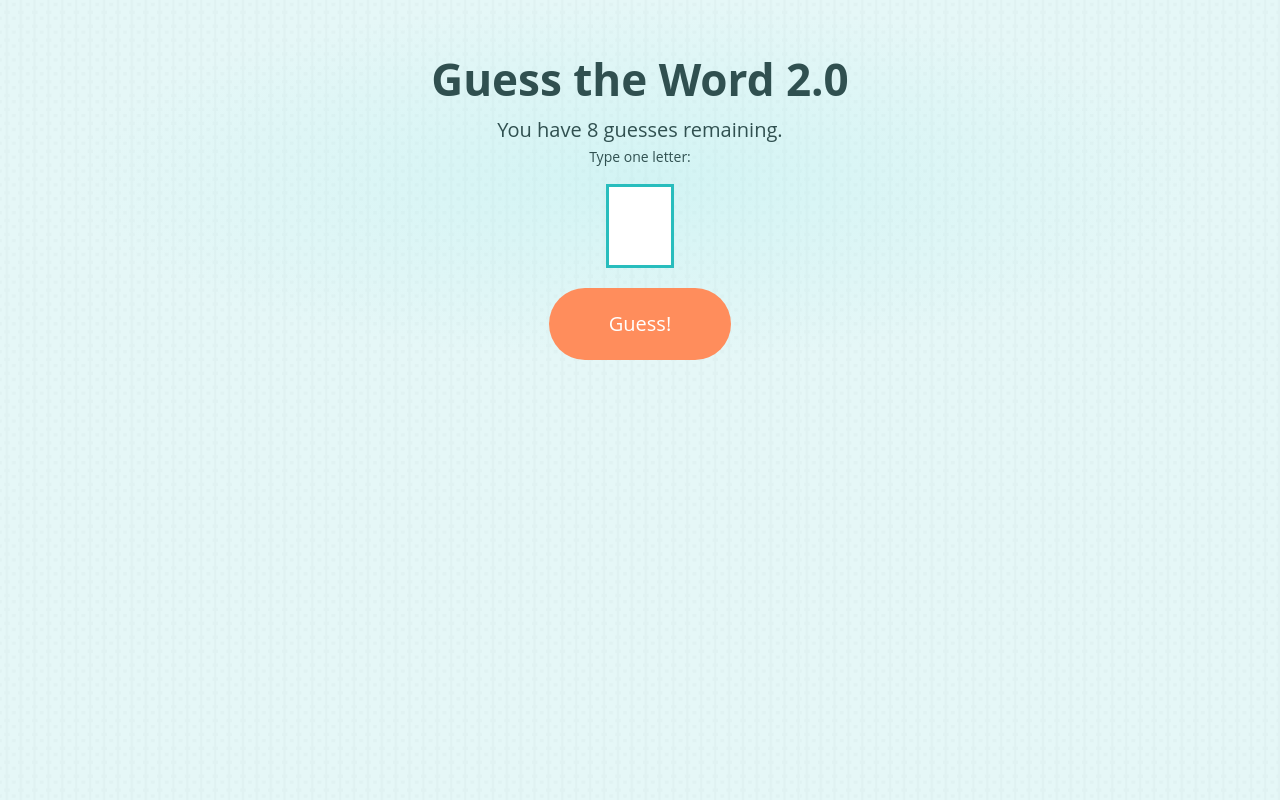
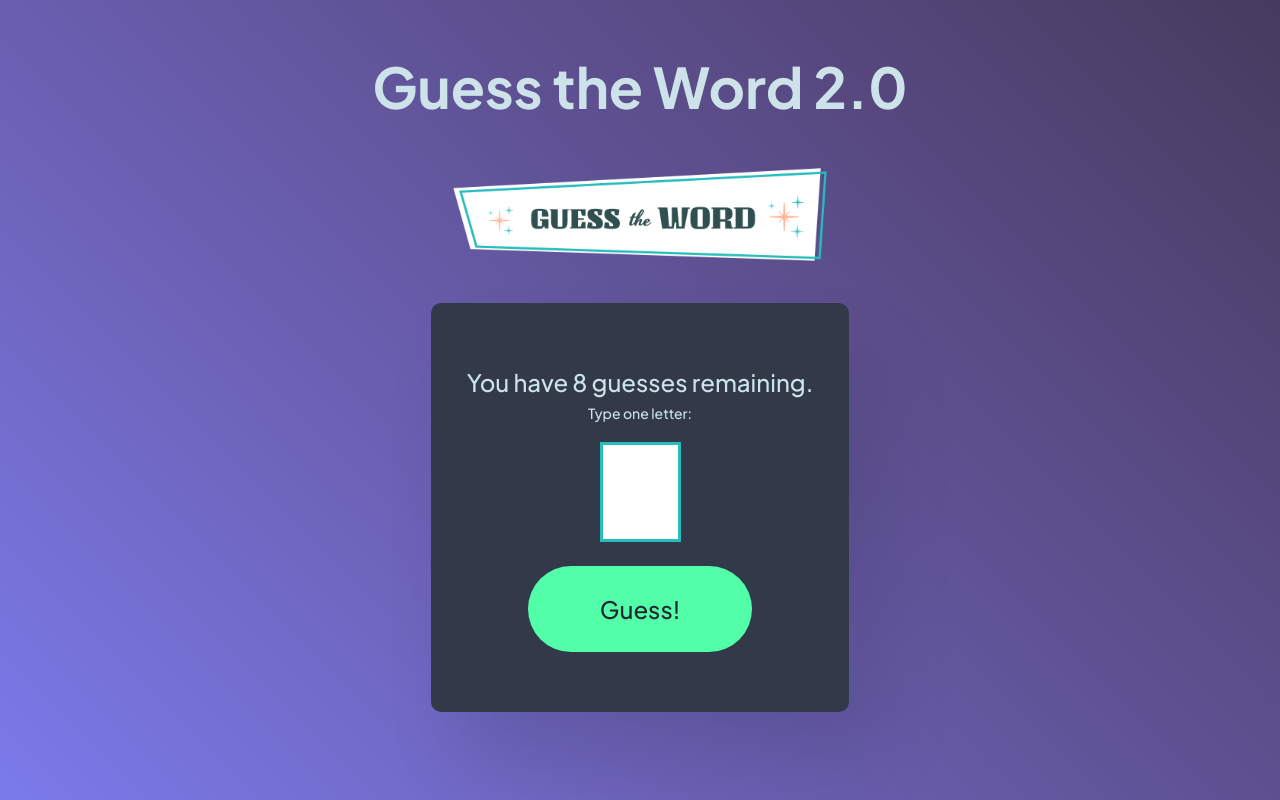
Before and after one commit to MattPahuta/GuessTheWord_2022, a plain HTML site: page index.html in a window 1280 px wide. Drawn offline with Linux system fonts and the light colour scheme; no server answers.

Commit message:
Add updated styles, initial async and placeholder functions

```diff
--- a/css/styles.css
+++ b/css/styles.css
@@ -1,4 +1,45 @@
-/* Reset */
+/* Custom properties */
+:root {
+  /* fonts */
+  --ff-sans: 'Plus Jakarta Sans', Arial, sans-serif;
+  /* ****** font sizes *****************/
+  /* ********************************* */
+  --fs-700: 2.25rem;
+  --fs-600: 1.625rem;
+  --fs-500: 1.5rem;
+  --fs-400: 1rem;
+  --fs-350: 0.875rem;
+  /* font weights */
+  --fw-700: 700;
+  --fw-500: 500;
+  /* colors */
+  --clr-black: hsla(219, 22%, 16%, 1);
+  --clr-white: hsla(0, 0%, 100%, 1);
+  --clr-dark-gray-blue: hsla(217, 19%, 24%, 1);
+  --clr-galactic-blue: hsla(252, 66%, 62%, 1);
+  --clr-electric-green: hsla(150, 100%, 66%, 1);
+  --clr-light-cyan: hsla(193, 38%, 86%, 1);
+
+}
+
+@media (min-width: 40em) {
+  :root {
+    --fs-700: 2.75rem;
+    --fs-600: 2rem;
+    --fs-500: 2rem;
+    --fs-400: 1.25rem;
+    --fs-350: 1rem;
+  }
+}
+
+@media (min-width: 72em) {
+  :root {
+    --fs-700: 3.5rem;
+    --fs-600: 2.5rem;
+    --fs-400: 1.5rem;
+  }
+}
+
 /*  Josh's Custom CSS Reset
   https://www.joshwcomeau.com/css/custom-css-reset/
 */
@@ -48,7 +89,6 @@ h6 {
 
 /* General Styles */
 body {
-
   min-height: 100vh;
   display: grid;
   grid-template-rows: auto 1fr auto;
@@ -56,40 +96,80 @@ body {
 
   line-height: 1.6;
   text-align: center;
+  /* update font - heading and body */
+  font-family: var(--ff-sans);
 
-  font-family: "Open Sans", sans-serif;
-  font-style: normal;
-  font-size: 20px;
+  font-size: var(--fs-400);
+  color: var(--clr-light-cyan);
+  /* background-color: var(--clr-black); */
 
-  background-color: #dff6f6;
-  background-image: url("../img/bg.png");
-  background-size: 800px;
-  background-repeat: repeat;
-  color: #305050;
+  background-image: linear-gradient(
+    45deg,
+    hsl(240deg 73% 70%) 0%,
+    hsl(242deg 58% 65%) 11%,
+    hsl(245deg 46% 60%) 22%,
+    hsl(247deg 37% 55%) 33%,
+    hsl(249deg 31% 51%) 44%,
+    hsl(251deg 29% 46%) 56%,
+    hsl(254deg 28% 42%) 67%,
+    hsl(256deg 27% 38%) 78%,
+    hsl(258deg 25% 34%) 89%,
+    hsl(260deg 24% 30%) 100%
+  );
+
+  /* background-image: url("../img/bg.png"); */
+  /* background-size: 800px;
+  background-repeat: repeat; */
+
+
+  /* color: #305050; */
 }
 
+.container {
+  margin-inline: auto;
+  /* background: radial-gradient(50% 50% at 50% 50%,
+    rgba(167, 237, 237, 0.3) 0%,
+    rgba(156, 226, 226, 0) 100%); */
+
+  display: flex;
+  justify-content: center;
+  flex-direction: column;
+  align-items: center;
+  width: 90%;
+
+
+}
+
+header {
+  padding: 1.75em 0;
+  display: flex;
+  flex-direction: column;
+  align-items: center;
+  gap: 1.5em;
+}
+
+/* update logo - design with canva? */
 .logo {
   width: 70%;
   max-width: 484px;
 }
 
 h1 {
-
-  padding-top: 1em;
-  font-size: 44px;
-  text-align: center;
+  font-size: var(--fs-700);
 }
 
-.container {
-  margin-inline: auto;
-  background: radial-gradient(50% 50% at 50% 50%,
-    rgba(167, 237, 237, 0.3) 0%,
-    rgba(156, 226, 226, 0) 100%);
-  display: flex;
-  justify-content: center;
-  flex-direction: column;
-  align-items: center;
-  width: 90%;
+.game-board {
+  min-width: 325px;
+  background: var(--clr-dark-gray-blue);
+  box-shadow: 30px 50px 80px rgba(0, 0, 0, 0.100202);
+  border-radius: 10px;
+
+
+}
+
+.game-container {
+  padding: 2.5em 1.5em;
+  text-align: center;
 }
 
 .hide {
@@ -160,8 +240,8 @@ input:focus {
   padding: 1em 3em;
   border-radius: 50px;
   margin-top: 1em;
-  color: #fff;
-  background: #ff8d5c;
+  color: var(--clr-black);
+  background: var(--clr-electric-green);
   font-size: 1em;
   align-self: center;
   outline: none;
@@ -177,11 +257,12 @@ input:focus {
 .play-again:hover {
   outline: 0;
   transform: scale(0.98);
-  background: brightness(0.3);
-  color: white;
+  /* background: brightness(0.3); */
+  color: var(--clr-white);
 }
 
 /* animatied background */
+/* Todo: change to animated gif or confetti background */
 .win {
   padding: 0 1em;
   background: linear-gradient(-45deg, #ff9d64, #f5620c);
--- a/index.html
+++ b/index.html
@@ -5,16 +5,24 @@
   <meta http-equiv="X-UA-Compatible" content="IE=edge">
   <meta name="viewport" content="width=device-width, initial-scale=1.0">
   <title>Guess the Word!</title>
-
+  <!-- add favicon img -->
+  <!-- <link rel="icon" type="image/png" sizes="32x32" href="./assets/favicon-32x32.png"> -->
+  <link rel="preconnect" href="https://fonts.googleapis.com">
+  <link rel="preconnect" href="https://fonts.gstatic.com" crossorigin>
+  <link href="https://fonts.googleapis.com/css2?family=Plus+Jakarta+Sans:wght@500;700&display=swap" rel="stylesheet">
   <link rel="stylesheet" href="./css/styles.css">
 </head>
 <body>
   <div class="container">
     <header>
       <h1>Guess the Word 2.0</h1>
+      <img class="logo" src="img/logo.png" alt="Guess The Word" />
     </header>
-          <!-- <img class="logo" src="img/logo.png" alt="Guess The Word" /> -->
 
+
+    <main>
+      <section id="game-board" class="game-board">
+        <div class="game-container">
           <p id="message" class="message"></p>
           <p id="word-in-progress" class="word-in-progress"></p>
           <p id="remaining" class="remaining">You have <span id="remaining-guesses">8 guesses</span> remaining.</p>
@@ -32,6 +40,10 @@
           <!-- hidden by default - show after game end -->
           <button id="play-again-btn" class="play-again hide">Play Again!</button>
         </div>
+      </section>
+    </main>
+
+  </div>
 
   <script src="./js/app.js"></script>
 </body>
--- a/js/app.js
+++ b/js/app.js
@@ -1,6 +1,5 @@
 // Game variables - global
 // *** move these into functions where possible
-
 const guessedLettersList = document.getElementById('guessed-letters-list');
 const letterInput = document.getElementById('letter');
 const wordInProgress = document.getElementById('word-in-progress');
@@ -9,3 +8,31 @@ const remainingGuessesSpan = document.getElementById('remaining-guesses');
 const message = document.getElementById('message');
 const guessBtn = document.getElementById('guess-btn');
 const playAgainBtn = document.getElementById('play-again-btn');
+
+// adjust difficulty based on guesses available? Standard (8), Hard (6), Insanity (2)
+let remainingGuesses = 8;
+let word = 'magnolia';
+let guessedLetters = [];
+
+async function getWord() {
+  const request = await fetch("https://gist.githubusercontent.com/skillcrush-curriculum/7061f1d4d3d5bfe47efbfbcfe42bf57e/raw/5ffc447694486e7dea686f34a6c085ae371b43fe/words.txt");
+  const data = await request.text();
+  const wordArray = data.split('\n'); // split on the break
+  const randomIndex = Math.floor(Math.random() * wordArray.length);
+  word = wordArray[randomIndex].trim(); // use trim to ensure any whitespace is eliminated
+  console.log(word) // debug
+  addPlaceholders(word);
+}
+
+// execute game
+getWord();
+
+// display dots for letters of word
+function addPlaceholders(word) {
+  const placeholderLetters = [];
+  for (const letter of word) {
+    placeholderLetters.push('●');
+  }
+  // Todo: check if this should be textContent
+  wordInProgress.innerText = placeholderLetters.join(''); // make the array a string
+}
```
Lines whose indentation alone changed are shown as unchanged.
